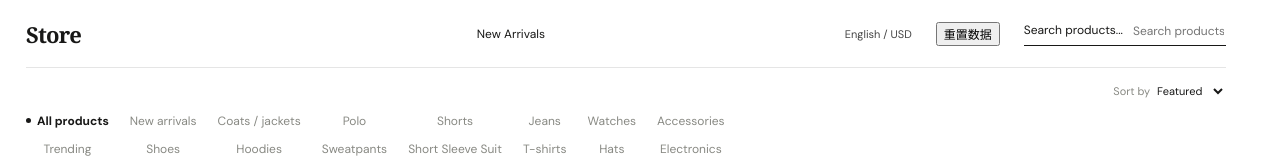
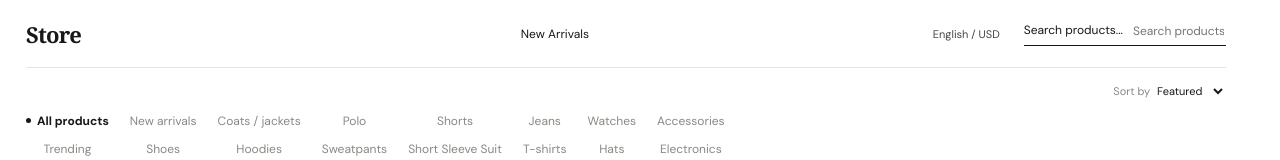
Before and after one commit to ououbaobao12138-max/smlebuy, a React (Vite) app: page / in a window 1280 px wide. Shown: the top 160 px of the page. Built offline with nearby package versions, Linux system fonts and the light colour scheme.

Commit message:
Add files via upload
fix: remove storefront reset button

```diff
--- a/src/App.jsx
+++ b/src/App.jsx
@@ -752,7 +752,6 @@ function App() {
           <button className="locale" onClick={() => setLocaleOpen(true)}>
             {isAdmin ? "简体中文" : language} / {currency}
           </button>
-          {!isAdmin && <button onClick={() => { if(window.confirm("重置所有本地数据到初始状态？")) { localStorage.clear(); window.location.reload(); } }}>重置数据</button>}
           <label className="search">
             <span>{chinese ? "搜索商品..." : "Search products..."}</span>
             <input
```
